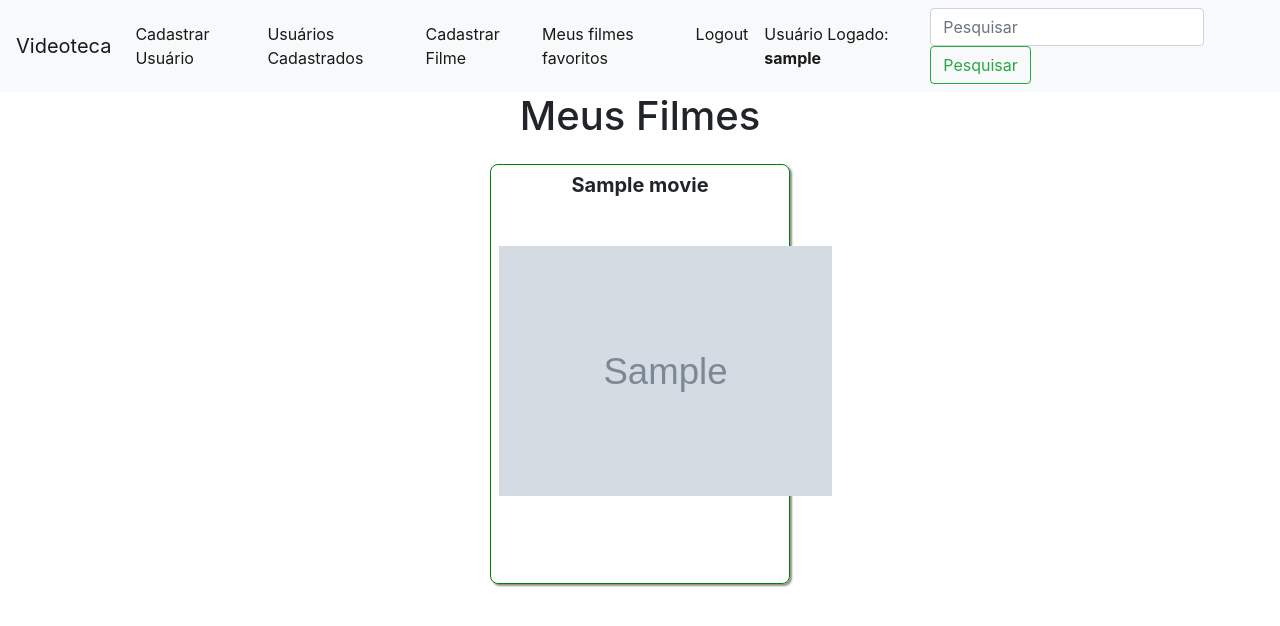
After one commit to MaercioMamedes/VideotecaDjango, a Django app: page /meus-filmes in a window 1280 px wide. The commit adds this page. Shown: the top 626 px of the page. Run offline with Django 3.2, Linux system fonts and the light colour scheme; a user stored in the database is signed in; tables that the repository leaves empty hold one stand-in row (values such as "Sample post"); grey boxes marked "Sample" are stand-in pictures; some libraries are stand-ins or nearby versions.

Commit message:
implementação da view meus filmes favoritos

```diff
--- a/VideotecaDjango/static/css/style.css
+++ b/VideotecaDjango/static/css/style.css
@@ -25,3 +25,7 @@
     border-radius: 8px;
     box-shadow: #919192 2px 2px 2px;
 }
+
+main{
+    text-align: center;
+}
--- a/core/urls.py
+++ b/core/urls.py
@@ -1,5 +1,5 @@
 from django.urls import path
-from core.views import user_register, index, login, authenticate, movie_register, add_movie, logout
+from core.views import user_register, index, login, authenticate, movie_register, add_movie, logout, my_favorite_movies
 
 app_name = 'core'
 urlpatterns = [
@@ -10,4 +10,5 @@ urlpatterns = [
     path('cadastrar-filme', movie_register, name='movie_register'),
     path('adicionar-filme', add_movie, name='add_movie'),
     path('logout', logout, name='logout'),
+    path('meus-filmes', my_favorite_movies, name='my_favorite_movies'),
 ]
--- a/core/views/__init__.py
+++ b/core/views/__init__.py
@@ -4,3 +4,4 @@ from .login import *
 from .movie_register import *
 from .add_movie import *
 from .logout import *
+from .my_favorite_movies import *
--- /dev/null
+++ b/core/views/my_favorite_movies.py
@@ -0,0 +1,20 @@
+from django.shortcuts import render, get_object_or_404
+from django.contrib.auth.models import User
+from core.models import FavoriteMovie, Movie
+
+
+def my_favorite_movies(request):
+    user = get_object_or_404(User, pk=request.user.id)
+    favorite_movies = FavoriteMovie.objects.filter(user=user.id)
+
+    list_movie = []
+
+    for element in favorite_movies:
+        list_movie.append(element.movie)
+
+    context = {
+        'title_page': 'Meus Filmes',
+        'list_movie': list_movie,
+    }
+
+    return render(request, 'core/myFavoriteMovies.html', context)
--- a/templates/base.html
+++ b/templates/base.html
@@ -39,7 +39,7 @@
                         </li>
 
                         <li class="nav-item active">
-                            <a class="nav-link" href="#">Meus filmes favoritos<span class="sr-only">(Página atual)</span></a>
+                            <a class="nav-link" href="{% url 'core:my_favorite_movies' %}">Meus filmes favoritos<span class="sr-only">(Página atual)</span></a>
                         </li>
 
                         <li class="nav-item active">
--- /dev/null
+++ b/templates/core/myFavoriteMovies.html
@@ -0,0 +1,19 @@
+{% extends 'base.html' %}
+
+{% block content %}
+
+<section class="container movies-grid" >
+    {% if list_movie %}
+        {% for movie in list_movie %}
+            <div class="movie-card">
+                <h5 class="title-card" >{{ movie.movie_title }}</h5>
+                <figure>
+                    <img class="poster-movie" src="{{ movie.url_image }}" alt="" srcset="">
+                </figure>
+
+            </div>
+        {% endfor %}
+    {% endif %}
+</section>
+
+{% endblock %}
```
